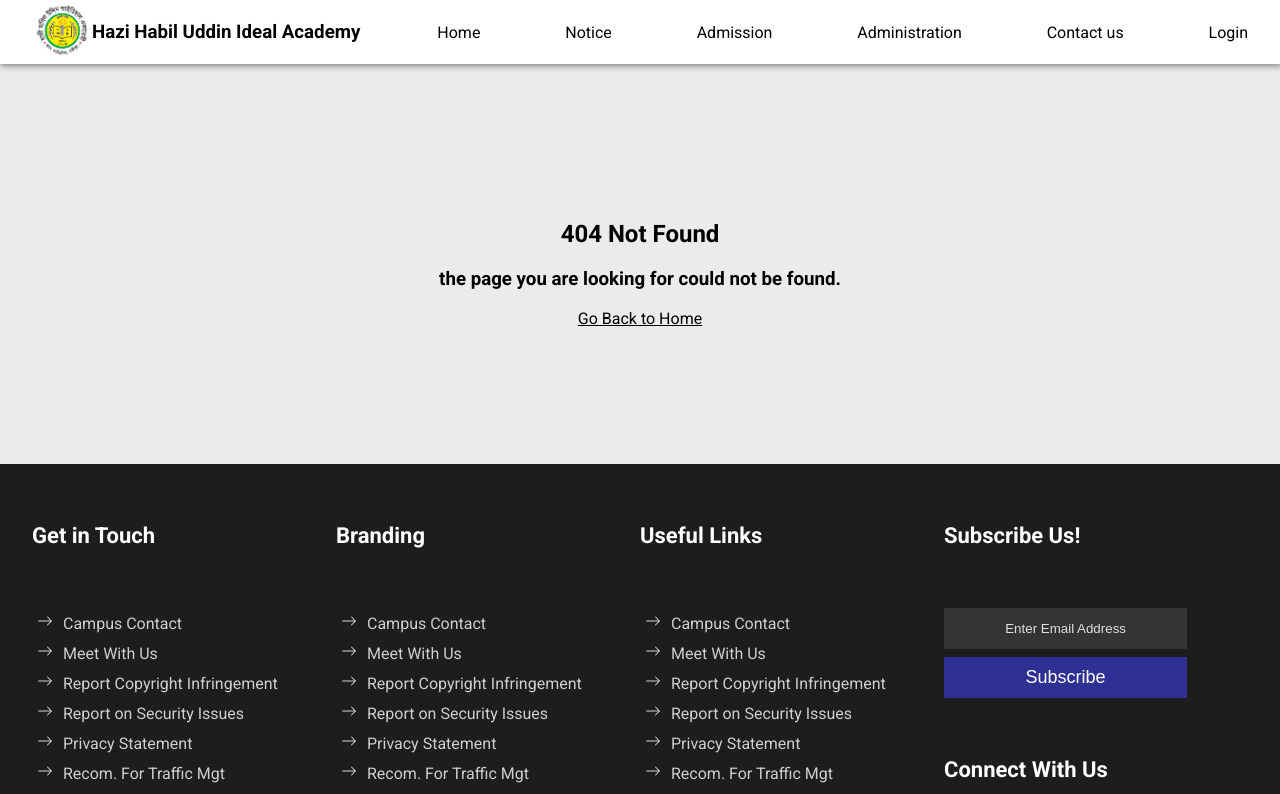
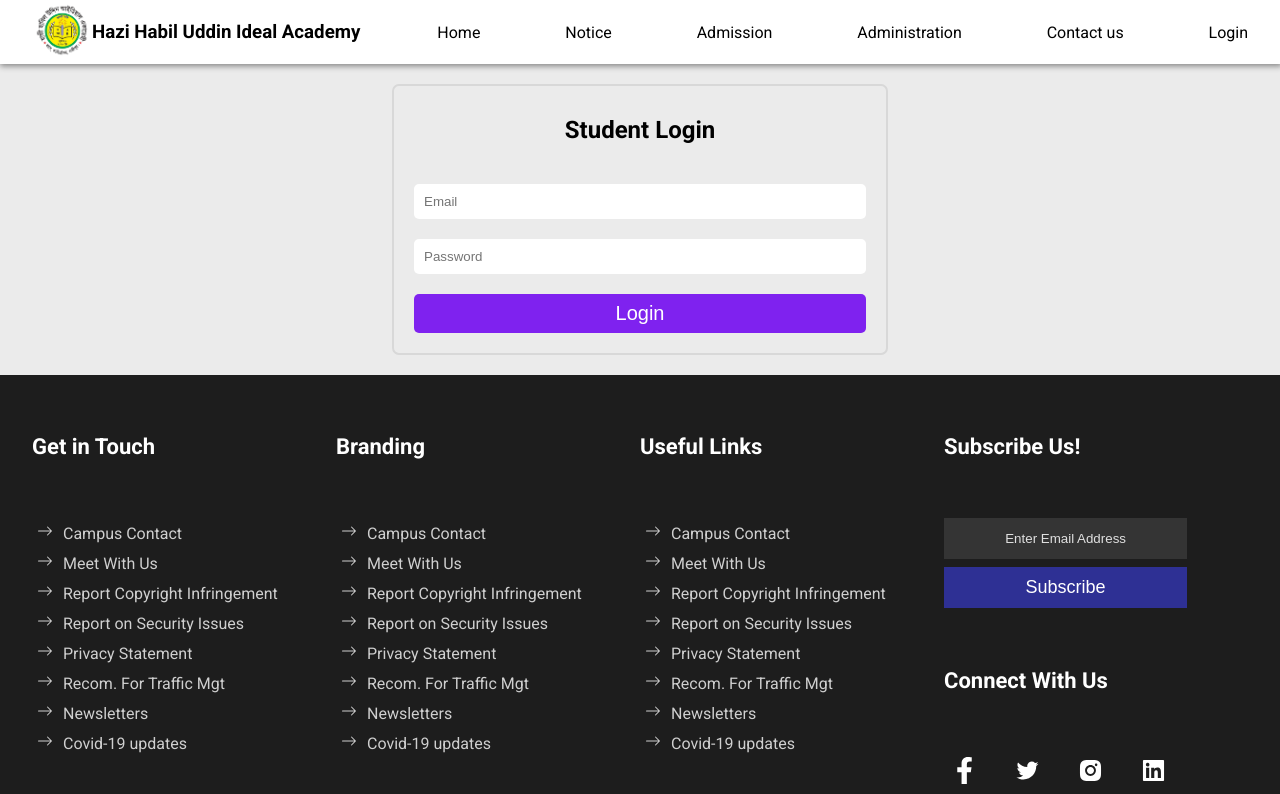
Before and after one commit to md-emon-hossen/habil-udding, a Next.js app: page /login in a window 1280 px wide. Before the commit this address had no page. Shown: the top 794 px of the page. Built offline with nearby package versions, Linux system fonts and the light colour scheme.

Commit message:
one update

```diff
--- a/componnent/One.js
+++ b/componnent/One.js
@@ -1,6 +1,6 @@
 import Input from "../componnent/Input";
 import Select from "../componnent/Select";
-import styles from "../styles/one.module.css";
+import styles from "../styles/One.module.css";
 
 export default function One() {
     return (
--- /dev/null
+++ b/componnent/SingleLogin.js
@@ -0,0 +1,12 @@
+import styles from "../styles/SingleLogin.module.css";
+
+export default function SingleLogin({ title, FildOne, fildTwo, buttonTitle }) {
+    return (
+        <div className={styles.loginWRp}>
+            <h2 className={styles.h2}>{title}</h2>
+            <input className={styles.input} placeholder={FildOne} type={FildOne} />
+            <input className={styles.input} placeholder={fildTwo} type={fildTwo} />
+            <button className={styles.button}>{buttonTitle}</button>
+        </div>
+    )
+}
--- a/pages/404.js
+++ b/pages/404.js
@@ -1,9 +1,11 @@
-import Link from "next/link"
-import styles from "../styles/NotFound.module.css"
+import Link from "next/link";
+import Meta from "../componnent/Meta";
+import styles from "../styles/NotFound.module.css";
 
 export default function NotFound() {
     return (
         <div className={styles.notFound}>
+            <Meta title="404 Not Found" name="404 Not Found" content='404 Not Found' />
             <div className={styles.notFoundWrp}>
                 <div>
                     <h2>404 Not Found</h2>
--- /dev/null
+++ b/pages/login.js
@@ -0,0 +1,15 @@
+import Meta from "../componnent/Meta";
+import SingleLogin from "../componnent/SingleLogin";
+import styles from "../styles/Login.module.css";
+
+
+export default function Login() {
+    return (
+        <div>
+            <Meta title="Login Page" name="Login Page" content='Login page' />
+            <div className={styles.singlelogin}>
+                <SingleLogin title="Student Login" fildTwo='Password' FildOne='Email' buttonTitle="Login" />
+            </div>
+        </div>
+    )
+}
--- a/pages/notice.js
+++ b/pages/notice.js
@@ -6,6 +6,7 @@ import styles from "../styles/Notice.module.css";
 export default function Notice() {
     return (
         <div className={styles.container}>
+            <Meta title="Notice" name="Notice" content='Notice' />
             <div className={styles.notice}>
                 <TrandToday clasname={true} />
                 <Notic />
--- a/pages/ragistration.js
+++ b/pages/ragistration.js
@@ -1,6 +1,8 @@
 import { useState } from "react";
+import Meta from "../componnent/Meta";
 import One from "../componnent/One";
 import styles from "../styles/Ragistration.module.css";
+
 
 export default function Ragistration() {
 
@@ -8,9 +10,10 @@ export default function Ragistration() {
 
     return (
         <form className={styles.RAndAWrp}>
+            <Meta title="Ragistration" name="Ragistration" content='Ragistration' />
             <h2>Students Registrations</h2>
+            <One />
             {/* <Prograssber rander={rander} setrander={setrander} /> */}
-            <One />
             {/* {rander === 1 && <One />} */}
             {/* {rander === 2 && <Two />}
             {rander === 3 && <Three />}
--- /dev/null
+++ b/styles/AdmistrationWrp.module.css
@@ -0,0 +1,4 @@
+.admistrationWrp {
+    width: 95%;
+    margin: auto;
+}
--- /dev/null
+++ b/styles/Login.module.css
@@ -0,0 +1,3 @@
+.singlelogin {
+    margin: 20px;
+}
--- /dev/null
+++ b/styles/SingleLogin.module.css
@@ -0,0 +1,72 @@
+.loginWRp {
+    width: 40%;
+    border: 2px solid rgb(216, 216, 216);
+    margin: auto;
+    border-radius: 7px;
+    display: flex;
+    flex-direction: column;
+    margin-top: 20px !important;
+
+}
+
+.h2 {
+    text-align: center;
+    padding: 10px 0px;
+}
+
+.input {
+    margin: 10px 20px;
+    padding: 10px;
+    border: none;
+    border-radius: 5px;
+}
+
+.input:focus {
+    outline-color: rgb(157, 157, 157);
+}
+
+.button {
+    margin: 10px 20px;
+    margin-bottom: 20px;
+    border-radius: 5px;
+    border: none;
+    color: #fff;
+    background: rgb(127, 34, 239);
+    transition: .3s;
+    padding: 8px;
+    cursor: pointer;
+    font-size: 20px;
+    font-weight: 500;
+}
+
+.button:hover {
+    background: rgb(115, 5, 249);
+}
+
+@media (min-width:1350px) {
+    .loginWRp {
+        width: 30%;
+        margin: auto;
+    }
+}
+
+@media (max-width:990px) {
+    .loginWRp {
+        width: 60%;
+        margin: auto;
+    }
+}
+
+@media (max-width:700px) {
+    .loginWRp {
+        width: 70%;
+        margin: auto;
+    }
+}
+
+@media (max-width:500px) {
+    .loginWRp {
+        width: 80%;
+        margin: auto;
+    }
+}
```
Also changed, not shown: pages/about.js (+10 -2 lines), pages/admistration.js (added, +14 -0 lines).
